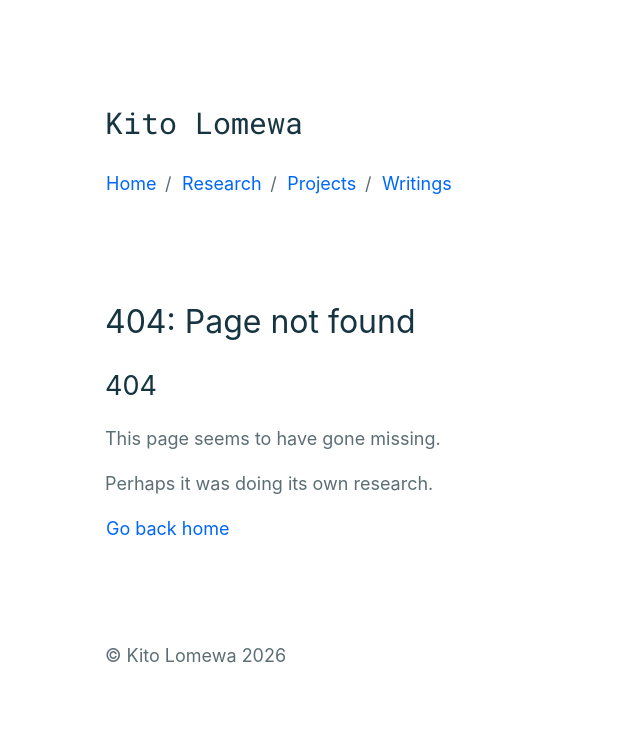
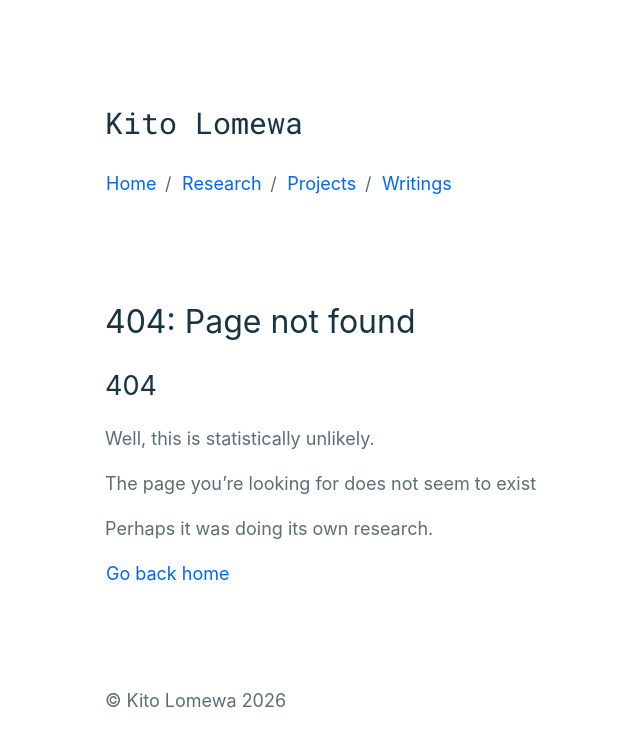
Before and after one commit to kitolomewa/kitolomewa.github.io, a Jekyll site: the page built from 404.md, in a window 1280 px wide. Shown: the top 747 px of the page, without its empty margins (185-825 px from the left). Built offline with Jekyll 4.4.1, drawn with Linux system fonts in a browser that asks for light colours.

Commit message:
Update 404.md

```diff
--- a/404.md
+++ b/404.md
@@ -5,7 +5,9 @@ title: "404: Page not found"
 
 # 404
 
-This page seems to have gone missing.
+Well, this is statistically unlikely.
+
+The page you're looking for does not seem to exist
 
 Perhaps it was doing its own research.
 
```
